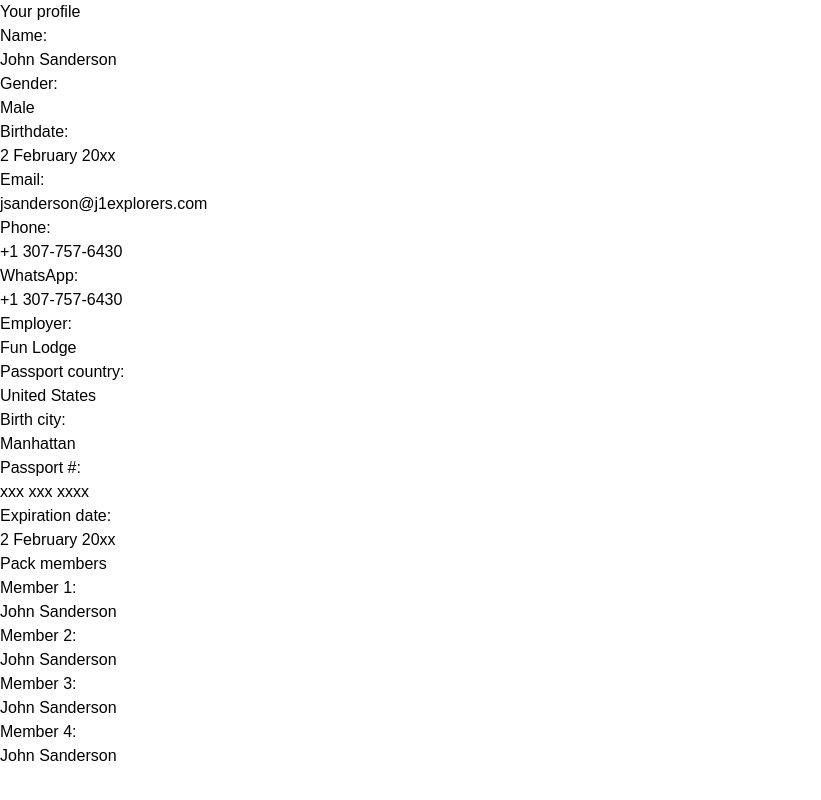
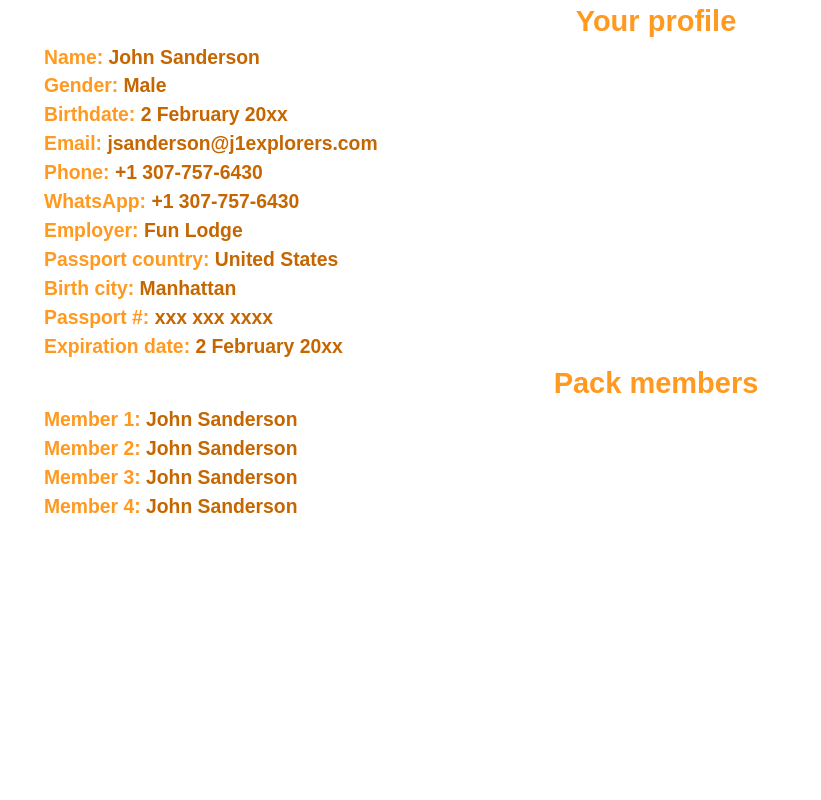
Before and after one commit to goldenfinix68/j1explorers-frontend, a React (Create React App) app: page /profile in a window 1280 px wide. Shown: the whole page, without its empty margins (0-821 px from the left). Built offline with nearby package versions, Linux system fonts and the light colour scheme; a web font is replaced by a local one.

Commit message:
Format profile page

```diff
--- a/src/pages/profile/profile.page.tsx
+++ b/src/pages/profile/profile.page.tsx
@@ -1,73 +1,52 @@
 import React from "react";
+import RecordComponent from "../../components/record.component";
+import { RecordDetail } from "../../type";
 
 export const ProfilePage: React.FC = () => {
+  const profile: RecordDetail[] = [
+    { title: "Name", description: "John Sanderson" },
+    { title: "Gender", description: "Male" },
+    { title: "Birthdate", description: "2 February 20xx" },
+    { title: "Email", description: "jsanderson@j1explorers.com" },
+    { title: "Phone", description: "+1 307-757-6430" },
+    { title: "WhatsApp", description: "+1 307-757-6430" },
+    { title: "Employer", description: "Fun Lodge" },
+    { title: "Passport country", description: "United States" },
+    { title: "Birth city", description: "Manhattan" },
+    { title: "Passport #", description: "xxx xxx xxxx" },
+    { title: "Expiration date", description: "2 February 20xx" },
+  ];
+  const packMembers: RecordDetail[] = [
+    { title: "Member 1", description: "John Sanderson" },
+    { title: "Member 2", description: "John Sanderson" },
+    { title: "Member 3", description: "John Sanderson" },
+    { title: "Member 4", description: "John Sanderson" },
+  ];
   return (
-    <div>
+    <div className="text-[19.33px] text-center font-bold mx-3 pl-8">
       <div>
-        <div>Your profile</div>
-        <div>
-          <div>Name:</div>
-          <div>John Sanderson</div>
-        </div>
-        <div>
-          <div>Gender:</div>
-          <div>Male</div>
-        </div>
-        <div>
-          <div>Birthdate:</div>
-          <div>2 February 20xx</div>
-        </div>
-        <div>
-          <div>Email:</div>
-          <div>jsanderson@j1explorers.com</div>
-        </div>
-        <div>
-          <div>Phone:</div>
-          <div>+1 307-757-6430</div>
-        </div>
-        <div>
-          <div>WhatsApp:</div>
-          <div>+1 307-757-6430</div>
-        </div>
-        <div>
-          <div>Employer:</div>
-          <div>Fun Lodge</div>
-        </div>
-        <div>
-          <div>Passport country:</div>
-          <div>United States</div>
-        </div>
-        <div>
-          <div>Birth city:</div>
-          <div>Manhattan</div>
-        </div>
-        <div>
-          <div>Passport #:</div>
-          <div>xxx xxx xxxx</div>
-        </div>
-        <div>
-          <div>Expiration date:</div>
-          <div>2 February 20xx</div>
-        </div>
+        <div className="text-[29px] text-secondary">Your profile</div>
+        {profile.map(({ title, description }) => (
+          <RecordComponent
+            key={title}
+            title={title}
+            description={description}
+            title_style="text-secondary"
+            description_style="text-darkyellow"
+          />
+        ))}
       </div>
       <div>
-        <div>Pack members</div>
-        <div>
-          <div>Member 1:</div>
-          <div>John Sanderson</div>
-        </div>
-        <div>
-          <div>Member 2:</div>
-          <div>John Sanderson</div>
-        </div>
-        <div>
-          <div>Member 3:</div>
-          <div>John Sanderson</div>
-        </div>
-        <div>
-          <div>Member 4:</div>
-          <div>John Sanderson</div>
-        </div>
+        <div className="text-[29px] text-secondary">Pack members</div>
+        {packMembers.map(({ title, description }) => (
+          <RecordComponent
+            key={title}
+            title={title}
+            description={description}
+            title_style="text-secondary"
+            description_style="text-darkyellow"
+          />
+        ))}
       </div>
     </div>
   );
```
